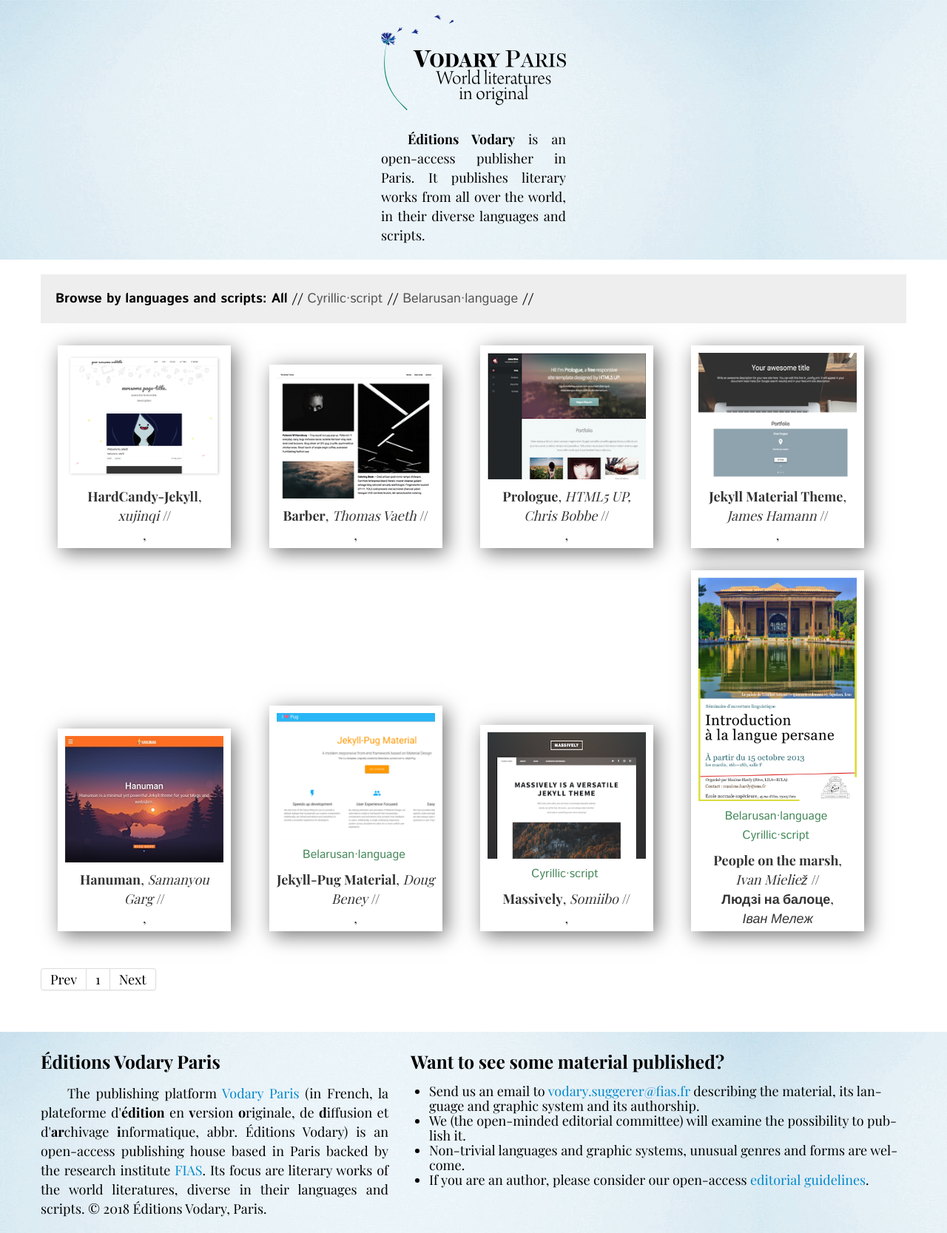
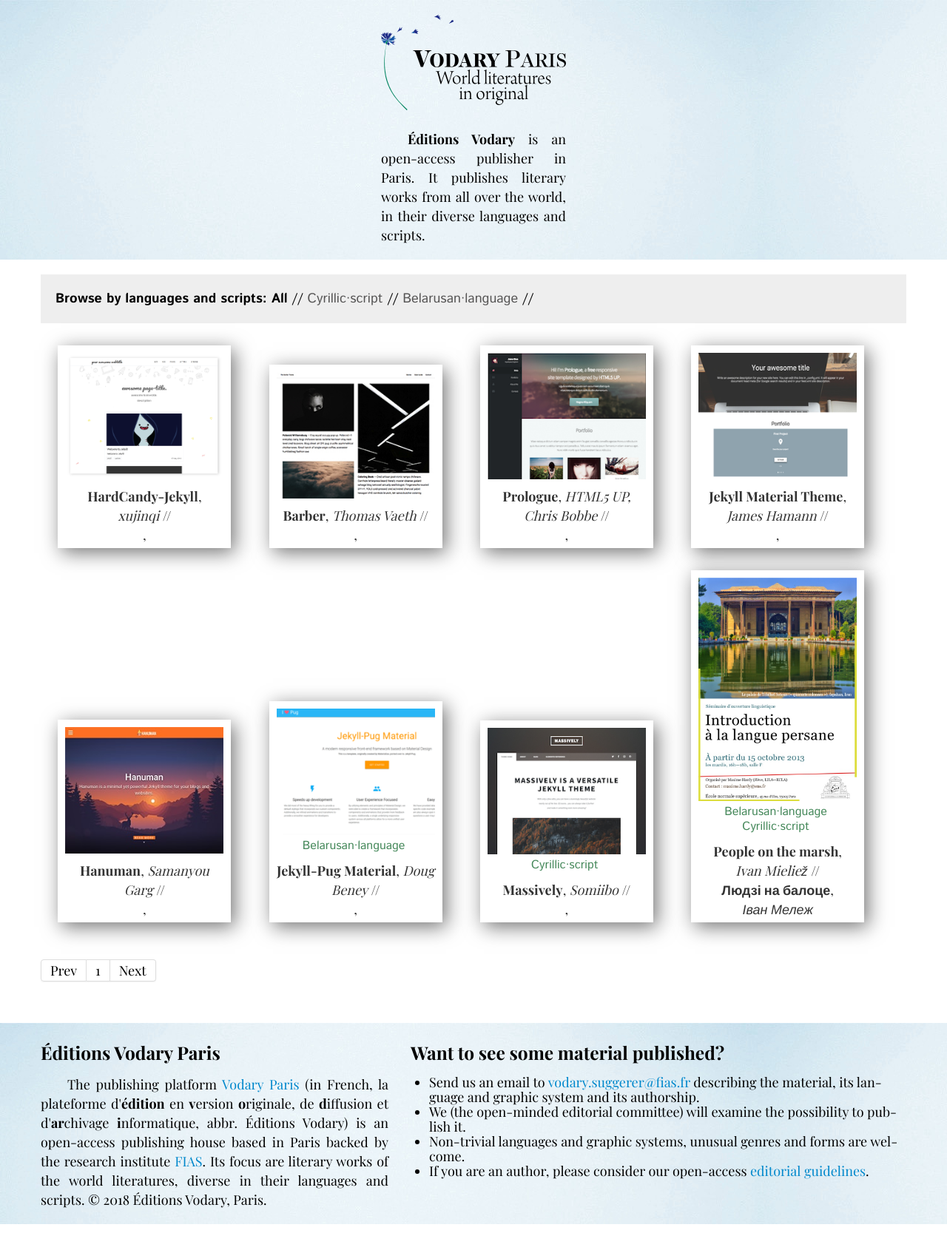
Before and after one commit to mlare/vodary, a Jekyll site: the page built from index.html, in a window 1280 px wide. Shown: the whole page at 74% size. Built offline with Jekyll 4.4.1, drawn with Linux system fonts in a browser that asks for light colours; some web fonts are replaced; Markdown is read by kramdown in place of the engine named in the settings; the list of posts is cut into pages by our own code.

Commit message:
Update postwidget.html

```diff
--- a/_includes/postwidget.html
+++ b/_includes/postwidget.html
@@ -1,8 +1,9 @@
 
 <div class="item-image"><img src="/thumbnails/{{ post.thumbnail }}"></div>
 <div class="item-name" style="margin-bottom:10px";>
+<div class="tagged">
 {% if post.tags %}{% for tag in post.tags %}{% capture tag_name %}{{ tag }}{% endcapture %}
-<span class="tagged"><nobr>{{ tag_name }}</nobr></span>&nbsp;{% endfor %}{% endif %}</div>
+<nobr>{{ tag_name }}</nobr>&nbsp;{% endfor %}{% endif %}</div></div>
 <div class="item-name">
 <strong>{{ post.title }}</strong>, <i font-family:serif;>{{ post.author }}</i> //<br><strong>{{ post.ortitle }}</strong>, <i font-family:serif;>{{ post.orauthor }}</i>
 </div>
```
